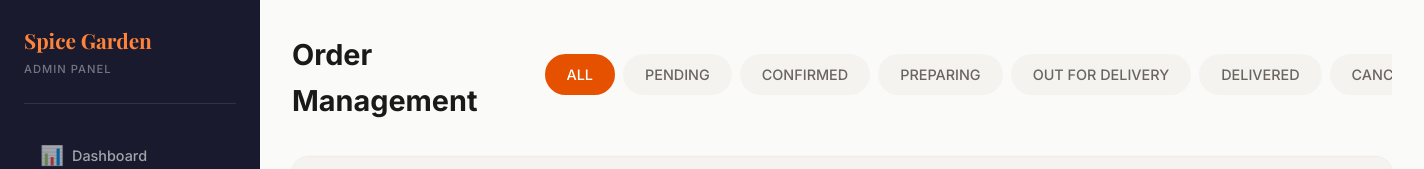
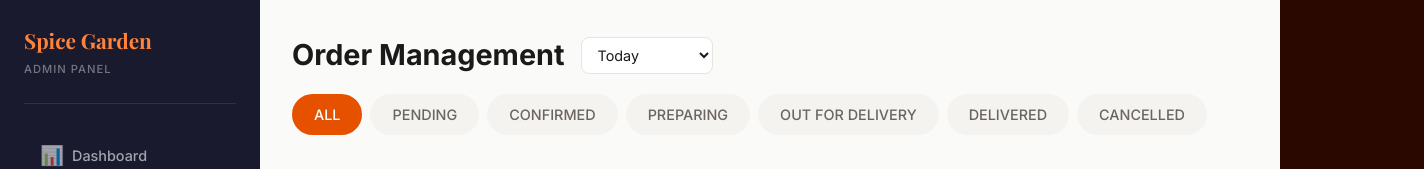
Before and after one commit to AnshGupta1122/rest-5, a Next.js app: page /admin/orders in a window 1280 px wide. Shown: the top 169 px of the page, 1424 px wide, since content can reach past the window. Built offline with nearby package versions, Linux system fonts and the light colour scheme; no server answers; sample sign-in values are in the browser's storage; a web font is replaced by a local one.

Commit message:
add time-based order filtering for admin

```diff
--- a/src/app/admin/orders/page.tsx
+++ b/src/app/admin/orders/page.tsx
@@ -6,13 +6,17 @@ export default function AdminOrders() {
   const [orders, setOrders] = useState<any[]>([]);
   const [loading, setLoading] = useState(true);
   const [filter, setFilter] = useState('ALL');
+  const [timeFilter, setTimeFilter] = useState('TODAY');
 
   const fetchOrders = async () => {
     const token = localStorage.getItem('admin_token');
     if (!token) return;
 
     try {
-      const url = filter === 'ALL' ? '/api/orders' : `/api/orders?status=${filter}`;
+      let url = '/api/orders?';
+      if (filter !== 'ALL') url += `status=${filter}&`;
+      if (timeFilter !== 'ALL_TIME') url += `timeFilter=${timeFilter}&`;
+
       const res = await fetch(url, { headers: { Authorization: `Bearer ${token}` } });
       const data = await res.json();
       setOrders(data);
@@ -29,7 +33,7 @@ export default function AdminOrders() {
     // Auto refresh orders every 30 seconds
     const interval = setInterval(fetchOrders, 30000);
     return () => clearInterval(interval);
-  }, [filter]);
+  }, [filter, timeFilter]);
 
   const updateOrderStatus = async (id: string, newStatus: string) => {
     const token = localStorage.getItem('admin_token');
@@ -74,8 +78,27 @@ export default function AdminOrders() {
 
   return (
     <>
-      <div className="admin-header">
-        <h1>Order Management</h1>
+      <div className="admin-header" style={{ flexWrap: 'wrap', gap: 'var(--space-md)' }}>
+        <div style={{ display: 'flex', alignItems: 'center', gap: 'var(--space-md)', flexWrap: 'wrap' }}>
+          <h1 style={{ margin: 0 }}>Order Management</h1>
+          <select
+            value={timeFilter}
+            onChange={(e) => { setLoading(true); setTimeFilter(e.target.value); }}
+            style={{
+              padding: '8px 12px',
+              borderRadius: '8px',
+              border: '1px solid var(--border)',
+              background: 'var(--bg-card)',
+              color: 'var(--text)',
+              fontSize: '0.9rem'
+            }}
+          >
+            <option value="TODAY">Today</option>
+            <option value="YESTERDAY">Yesterday</option>
+            <option value="LAST_10_DAYS">Last 10 Days</option>
+            <option value="ALL_TIME">All Time</option>
+          </select>
+        </div>
 
         <div className="category-tabs" style={{ marginBottom: 0 }}>
           {['ALL', 'PENDING', 'CONFIRMED', 'PREPARING', 'OUT_FOR_DELIVERY', 'DELIVERED', 'CANCELLED'].map(status => (
--- a/src/app/api/orders/route.ts
+++ b/src/app/api/orders/route.ts
@@ -65,10 +65,31 @@ export async function GET(request: NextRequest) {
     const { searchParams } = new URL(request.url);
     const status = searchParams.get('status');
     const type = searchParams.get('type');
+    const timeFilter = searchParams.get('timeFilter');
 
-    const where: Record<string, string> = {};
+    const where: any = {};
     if (status) where.status = status;
     if (type) where.type = type;
+
+    if (timeFilter) {
+      if (timeFilter === 'TODAY') {
+        const startOfDay = new Date();
+        startOfDay.setHours(0, 0, 0, 0);
+        where.createdAt = { gte: startOfDay };
+      } else if (timeFilter === 'YESTERDAY') {
+        const startOfYesterday = new Date();
+        startOfYesterday.setDate(startOfYesterday.getDate() - 1);
+        startOfYesterday.setHours(0, 0, 0, 0);
+        const endOfYesterday = new Date(startOfYesterday);
+        endOfYesterday.setHours(23, 59, 59, 999);
+        where.createdAt = { gte: startOfYesterday, lte: endOfYesterday };
+      } else if (timeFilter === 'LAST_10_DAYS') {
+        const tenDaysAgo = new Date();
+        tenDaysAgo.setDate(tenDaysAgo.getDate() - 10);
+        tenDaysAgo.setHours(0, 0, 0, 0);
+        where.createdAt = { gte: tenDaysAgo };
+      }
+    }
 
     const orders = await prisma.order.findMany({
       where,
```
